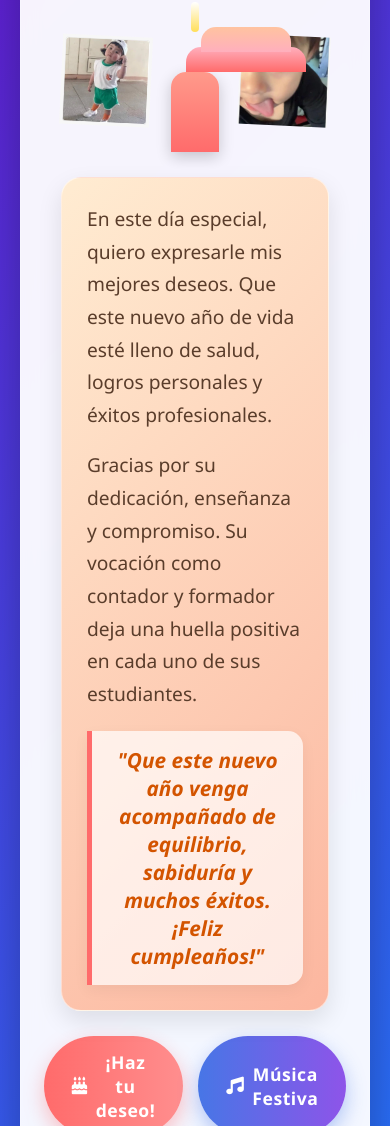
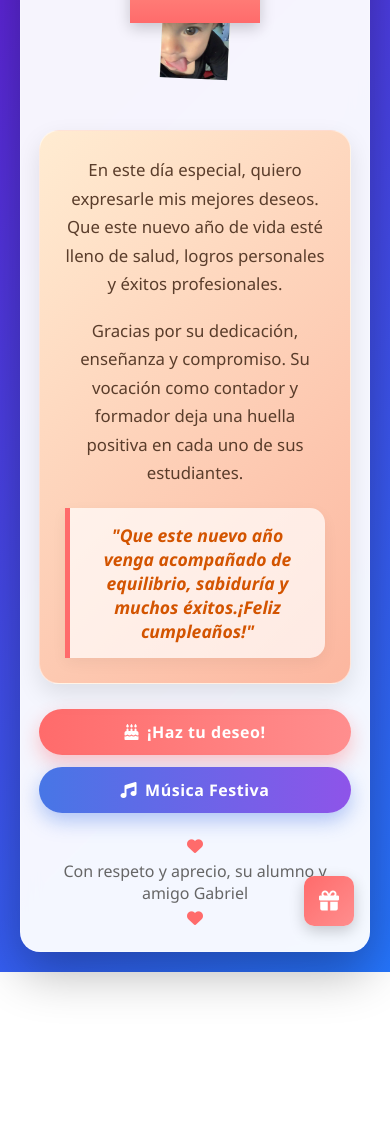
Before and after one commit to Alkasis-XD/cum, a plain HTML site: page index.html in a window 390 px wide. Shown: the part 344-1470 px from the top of the page. After the commit the page ends 1316 px from the top, so only its background shows below. Drawn offline with Linux system fonts and the light colour scheme.

```diff
--- a/index.html
+++ b/index.html
@@ -539,6 +539,69 @@
     align-items: flex-end;
     gap: 20px;
 }
+		/* 📱 Ajustes para celular */
+@media (max-width: 600px) {
+
+    .card {
+        padding: 25px 18px;
+        border-radius: 20px;
+    }
+
+    .birthday-title {
+        font-size: 2.2rem;
+    }
+
+    .cake-container {
+        flex-direction: column;
+        align-items: center;
+        gap: 12px;
+        height: auto;
+    }
+
+    .side-image {
+        width: 70px;
+    }
+
+    .cake {
+        width: 130px;
+        height: 70px;
+    }
+
+    .buttons {
+        flex-direction: column;
+        gap: 12px;
+    }
+
+    .wish-button,
+    .music-button {
+        width: 100%;
+        font-size: 1rem;
+        padding: 12px;
+    }
+
+    .message-text {
+        font-size: 1.05rem;
+        text-align: center;
+    }
+
+    .special-message {
+        font-size: 1.1rem;
+    }
+
+    .footer {
+        flex-direction: column;
+        text-align: center;
+        gap: 6px;
+    }
+
+    .gift-box {
+        width: 50px;
+        height: 50px;
+        font-size: 20px;
+        bottom: 15px;
+        right: 15px;
+    }
+}
     </style>
 </head>
 <body>
```
